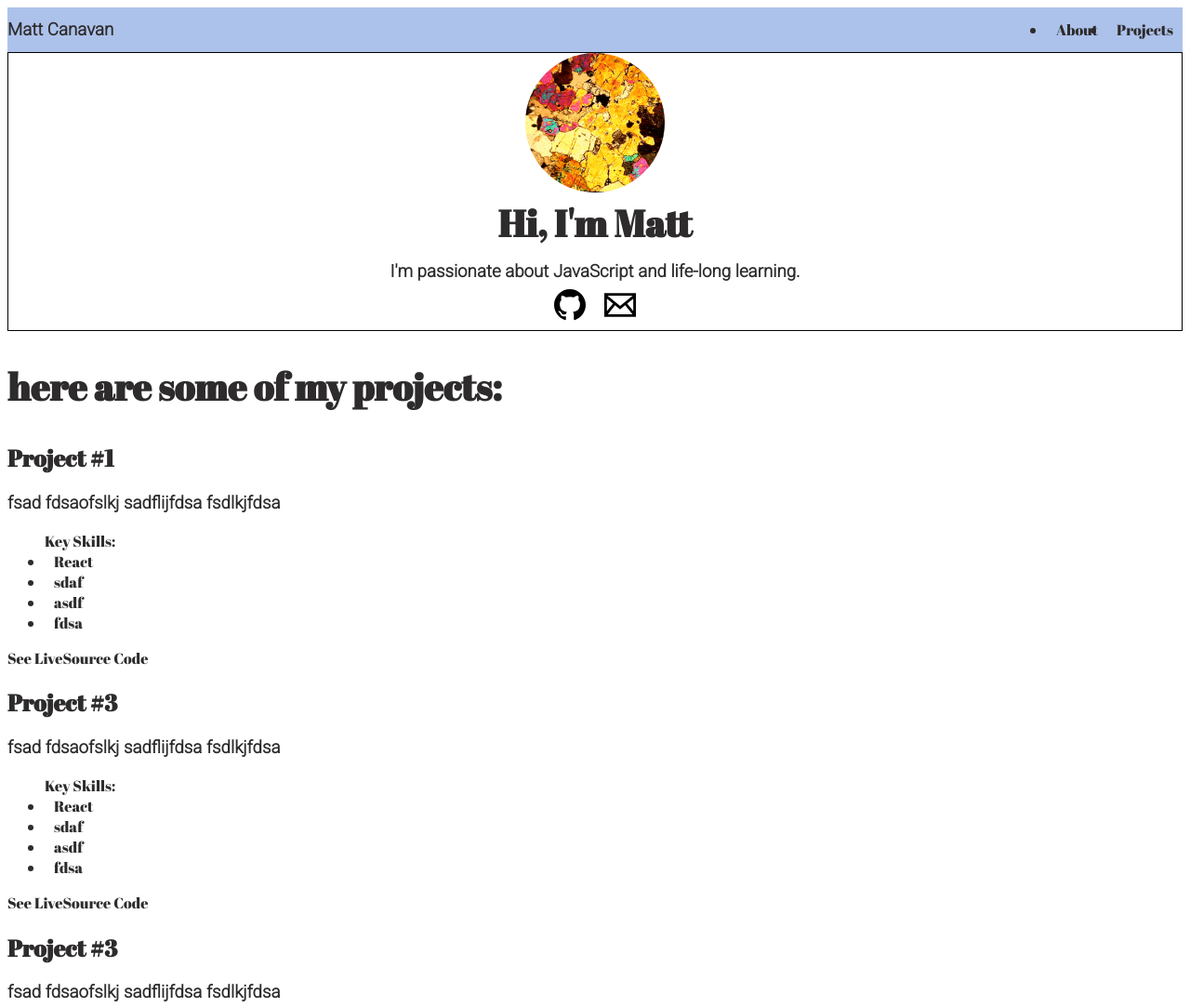
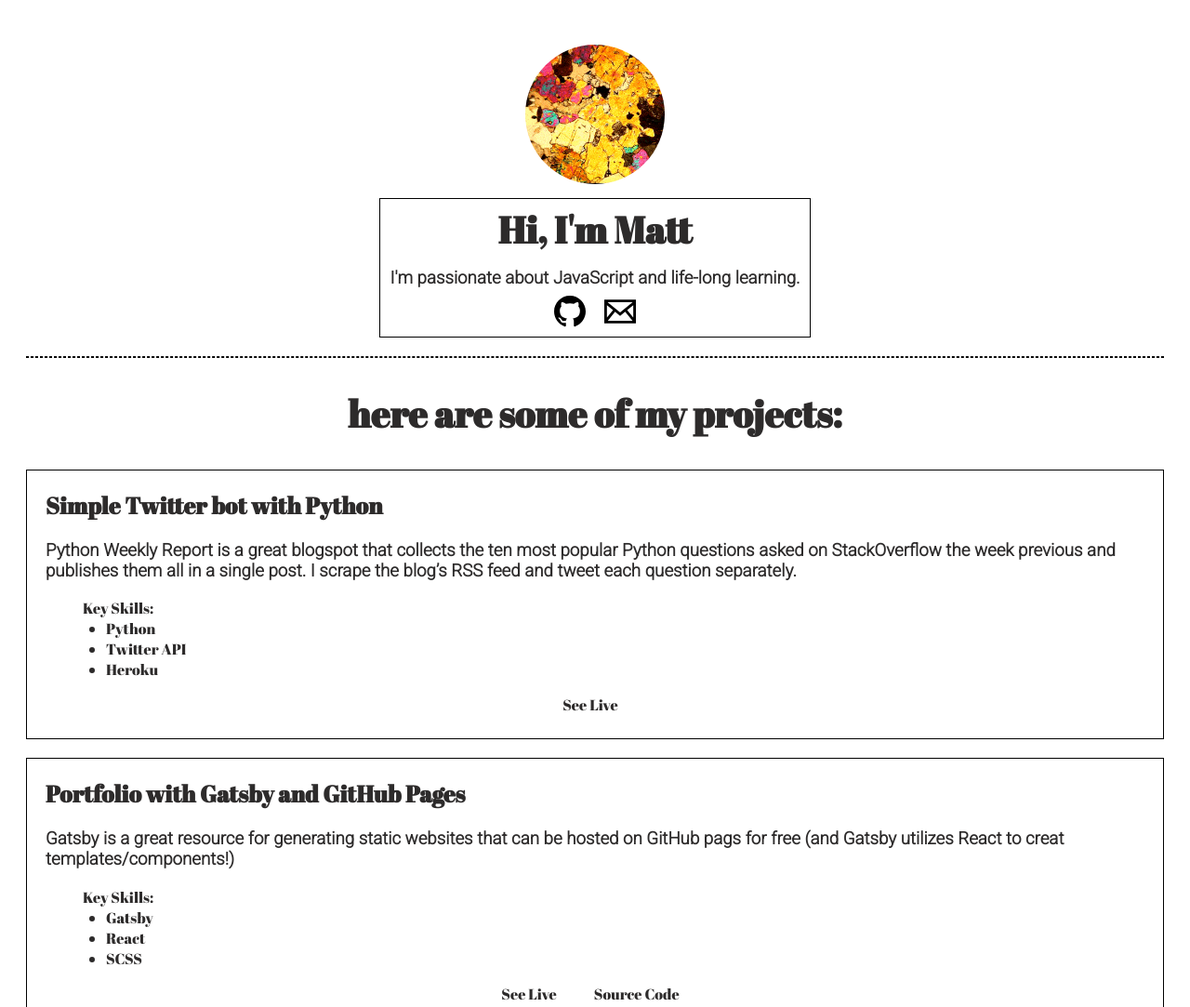
Before and after one commit to mattcanavan/mattcanavan.github.io, a Gatsby site: page / in a window 1280 px wide. Shown: the top 1083 px of the page at 93% size. Built offline with nearby package versions, Linux system fonts and the light colour scheme; Gatsby itself is replaced by a stand-in of ours.

Commit message:
Saving progress.

```diff
--- a/src/components/About/About.js
+++ b/src/components/About/About.js
@@ -16,10 +16,11 @@ export default function About() {
         <div className='about__imgcontainer'>
           <img className='about__img' src={headerImg} alt="mineral thin section" />
         </div>
+        <div className='about__info'>
           <h1>{byline}</h1>
           <h3>{paragraphOne}</h3>
 
-        {/* Btn CONTAINER */}
+          {/* Btns*/}
           <div className="btn__container">
             <a
               title="GitHub"
@@ -60,6 +61,7 @@ export default function About() {
             </a>
           </div>
         </div>
+      </div>
     </section>
   )
 }
--- a/src/components/Header/Header.js
+++ b/src/components/Header/Header.js
@@ -4,7 +4,7 @@ export default function Header() {
     return (
         <section className='header'>
 
-            <h3 className='header__text'>Matt Canavan</h3>
+            {/* <h3 className='header__text'>Matt Canavan</h3>
 
             <ul className='header__navcontainer'>
                 <li>
@@ -18,7 +18,7 @@ export default function Header() {
                     className='header__navlink'
                     >Projects</a>
                 </li>
-            </ul>
+            </ul> */}
 
         </section>
 
--- a/src/components/Projects/Projects.js
+++ b/src/components/Projects/Projects.js
@@ -8,6 +8,7 @@ export default function Projects() {
 
     return (
         <section className='projects'>
+            <hr/>
             <h1>here are some of my projects:</h1>
 
             {projects.map(project => {
--- a/src/data/data.js
+++ b/src/data/data.js
@@ -14,29 +14,20 @@ export const aboutData = {
   export const projectsData = [
     {
       id: uuidv4(),
-      img: 'project.jpg',
-      title: 'Project #1',
-      info: 'fsad fdsaofslkj sadflijfdsa fsdlkjfdsa',
+      img: '',
+      title: 'Simple Twitter bot with Python',
+      info: 'Python Weekly Report is a great blogspot that collects the ten most popular Python questions asked on StackOverflow the week previous and publishes them all in a single post. I scrape the blog’s RSS feed and tweet each question separately.',
       deployedURL: 'www.com',  //if blank, no btn will appear
-      repoURL: 'www.com',     //if blank, no btn will appear
-      technologies: ['React', 'sdaf', 'asdf', 'fdsa']
+      repoURL: '',     //if blank, no btn will appear
+      technologies: ['Python', 'Twitter API', 'Heroku']
     },
     {
       id: uuidv4(),
-      img: 'project.jpg',
-      title: 'Project #3',
-      info: 'fsad fdsaofslkj sadflijfdsa fsdlkjfdsa',
-      deployedURL: 'www.com',  //if blank, no btn will appear
-      repoURL: 'www.com',     //if blank, no btn will appear
-      technologies: ['React', 'sdaf', 'asdf', 'fdsa']
-    },
-    {
-      id: uuidv4(),
-      img: 'project.jpg',
-      title: 'Project #3',
-      info: 'fsad fdsaofslkj sadflijfdsa fsdlkjfdsa',
-      deployedURL: 'www.com',  //if blank, no btn will appear
-      repoURL: 'www.com',     //if blank, no btn will appear
-      technologies: ['React', 'sdaf', 'asdf', 'fdsa']
+      img: '',
+      title: 'Portfolio with Gatsby and GitHub Pages',
+      info: "Gatsby is a great resource for generating static websites that can be hosted on GitHub pags for free (and Gatsby utilizes React to creat templates/components!)",
+      deployedURL: 'mattcanavan.dev',  //if blank, no btn will appear
+      repoURL: 'UPDATE THIS',     //if blank, no btn will appear
+      technologies: ['Gatsby', 'React', 'SCSS']
     },
   ];
--- a/src/styles/components/_about.scss
+++ b/src/styles/components/_about.scss
@@ -1,11 +1,19 @@
+.about__info{
+    display: flex;
+    flex-direction: column;
+    text-align: center;
+    border: 1px black solid;
+    margin-top: 15px;
+    padding: 0 10px 0 10px
+}
+
+
 .about__container{
     display: flex;
     flex-direction: column;
     justify-content: center;
     align-items: center;
     line-height: 0;
-    border: 1px black solid;
-
 }
 
     // https://stackoverflow.com/questions/26421274/css-circular-cropping-of-rectangle-image
--- a/src/styles/components/_header.scss
+++ b/src/styles/components/_header.scss
@@ -1,18 +1,18 @@
 .header{
-    display: flex;
-    flex-direction: row;
-    justify-content: space-between;
-    align-items: center;
-    height: 6vh;
-    background: $primary-color;
+    // display: flex;
+    // flex-direction: row;
+    // justify-content: space-between;
+    // align-items: center;
+    height: 5vh;
+    // background: $primary-color;
 }
 
-    .header__navcontainer {
-        display: flex;
-        flex-direction: row;
-    }
+//     .header__navcontainer {
+//         display: flex;
+//         flex-direction: row;
+//     }
 
-    ul > li {
-        padding: 0 10px 0 10px;
-        // list-style-type: none;
-    }
+//     ul > li {
+//         padding: 0 10px 0 10px;
+//         // list-style-type: none;
+//     }
--- /dev/null
+++ b/src/styles/components/_projects.scss
@@ -0,0 +1,32 @@
+.projects {
+    margin: 0 20px 20px 20px;
+}
+
+h1 {
+    text-align: center;
+}
+
+hr {
+    margin-top: 20px;;
+    border: 1px black dashed;
+}
+
+    .projects__container{
+        border: 1px black solid;
+        padding: 0 20px 0 20px;
+        margin-bottom: 20px;
+    }
+
+    .projects__btns{
+        text-align: center;
+        margin-bottom: 25px;
+    }
+
+    .btn {
+        margin-right: 10px;
+        padding: 0 15px 0 15px;
+    }
+
+    li {
+        margin-left: 25px;
+    }
--- a/src/styles/main.scss
+++ b/src/styles/main.scss
@@ -1,6 +1,7 @@
 @import './base/base';
 @import './components/header';
 @import './components/about';
+@import './components/projects';
 
 // * {
 //     border: 2px tomato solid;
```
Lines whose indentation alone changed are shown as unchanged.
